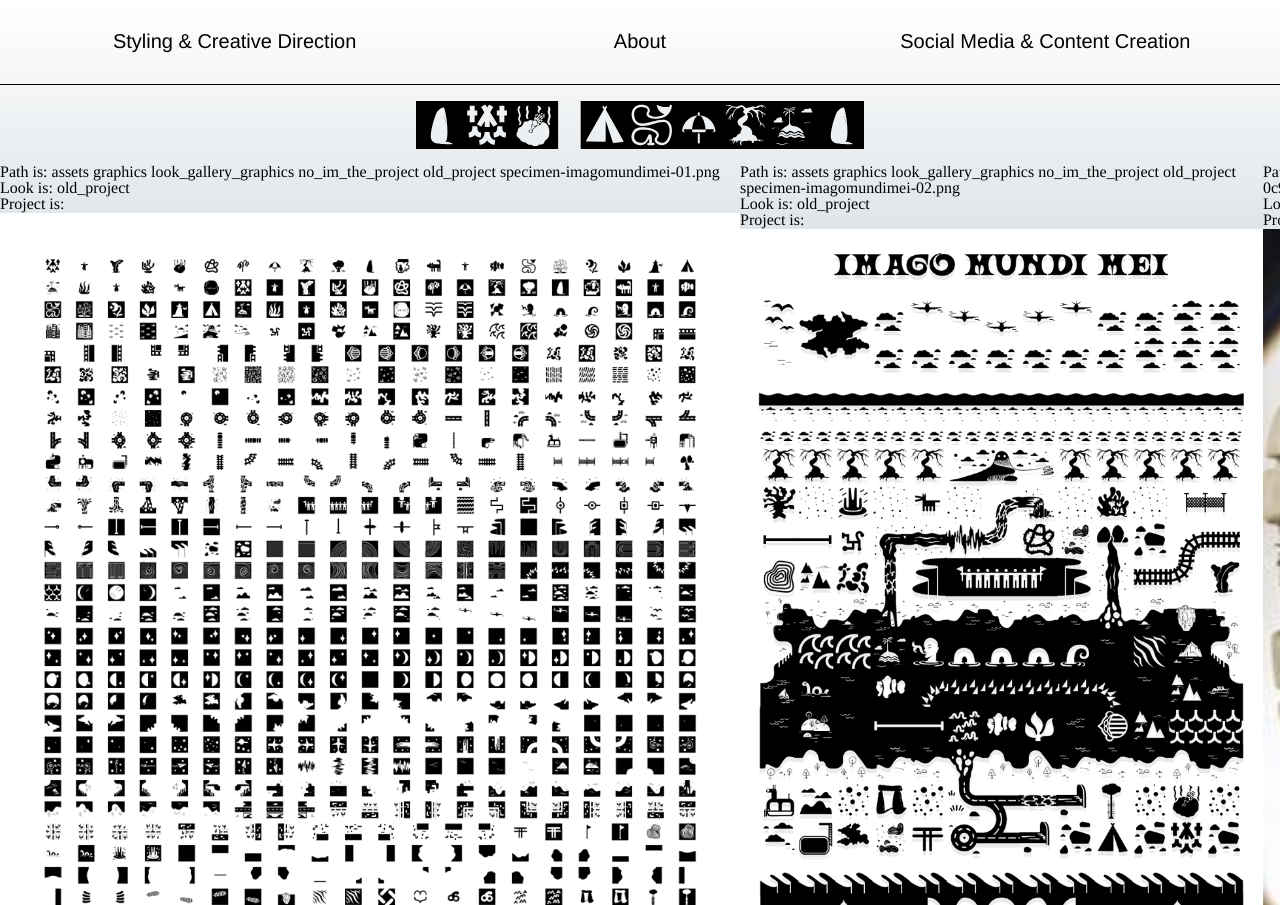
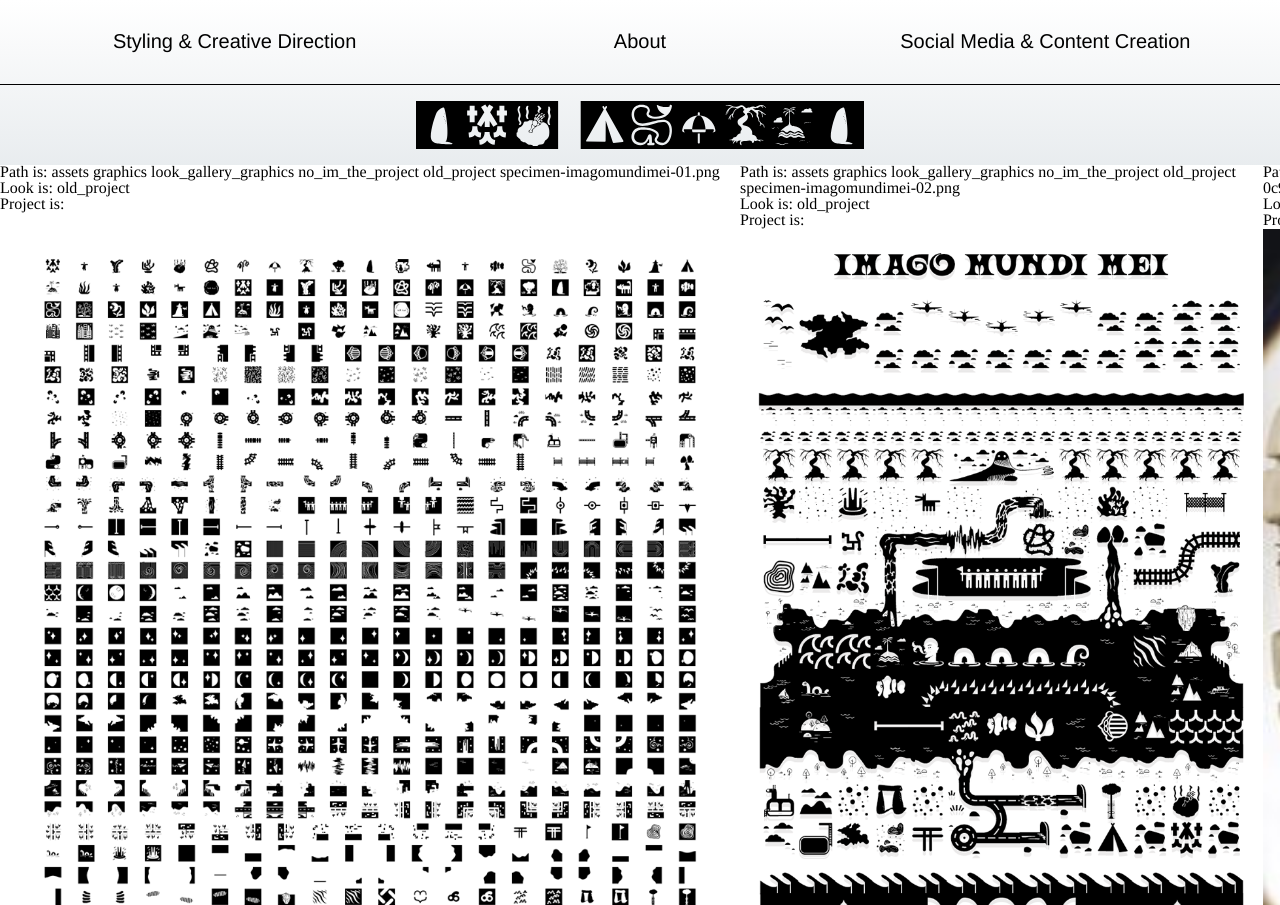
Before and after one commit to basharalidreesi/lab, a Jekyll site: the page built from _styling-and-creative-direction/old-project.markdown, in a window 1280 px wide. Built offline with Jekyll 4.4.1, drawn with Linux system fonts in a browser that asks for light colours.

Commit message:
Update style.css

```diff
--- a/assets/css/style.css
+++ b/assets/css/style.css
@@ -175,7 +175,7 @@
 .header_container-header_anchor_wrapper_central { /* centralised header */ }
 .header_container-header_anchor_wrapper_upper {
 	/* maybe make it so that .header_anchor-header_graphic's visibility is hidden and set the graphic as a CSS background-image? */
-	height: calc(var(--universal_answer) * var(--universal_answer_multiplier) / 2  * 5);
+	height: calc(var(--universal_answer) * var(--universal_answer_multiplier) / 2  * 5); /* fix height */
 	padding: calc(var(--universal_answer) * var(--universal_answer_multiplier) / 2);
 	text-align: center;
 }
@@ -287,7 +287,7 @@
 	.content_container-look_cascade_wrapper {
 		display: flex;
 		flex-flow: row nowrap;
-		height: calc(100vh - (var(--universal_answer) * var(--universal_answer_multiplier) / 2) * 10);
+		height: calc(100vh - (var(--universal_answer) * var(--universal_answer_multiplier) / 2) * 10); /* fix height */
 		overflow-y: scroll;
 		padding-bottom: calc(var(--universal_answer) * var(--universal_answer_multiplier) / 2);
 	}
@@ -331,12 +331,13 @@
 	.content_container-look_gallery_wrapper {
 		display: flex;
 		flex-flow: row nowrap;
-		height: calc(100vh - (var(--universal_answer) * var(--universal_answer_multiplier) / 2) * 10);
+		height: calc(100vh - (var(--universal_answer) * var(--universal_answer_multiplier) / 2) * 10); /* fix height */
 		overflow-y: scroll;
 	}
 	.look_gallery_wrapper-look_gallery_graphic_card {
 		position: relative;
 		height: 100%;
+		background-color: var(--secondary_colour);
 	}
 	.look_gallery_graphic_card-look_gallery_graphic_card_graphic {
 		display: block;
```
